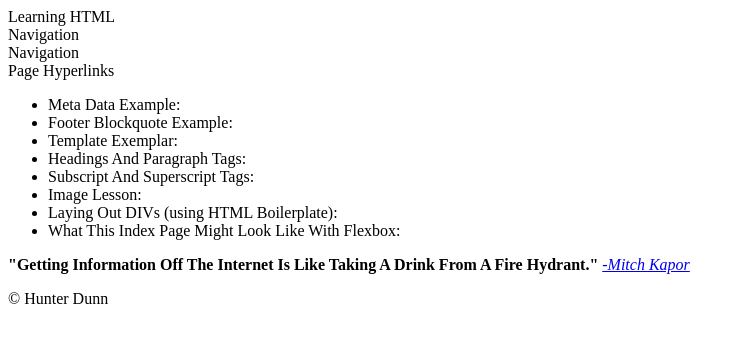
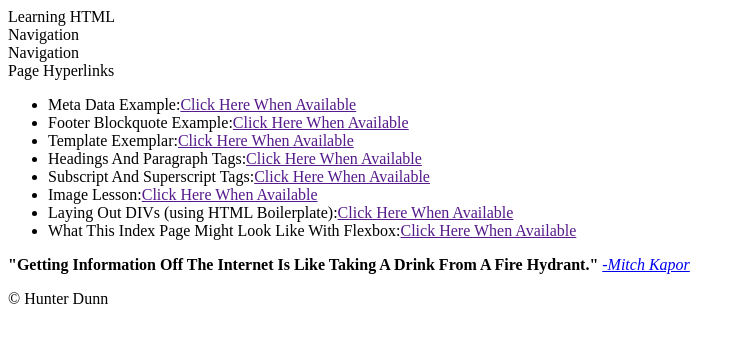
Before and after one commit to cheeta2007/HTML-LEARNING, a plain HTML site: page index.html in a window 1280 px wide. Shown: the whole page, without its empty margins (0-742 px from the left). Drawn offline with Linux system fonts and the light colour scheme.

Commit message:
Update index.html

```diff
--- a/index.html
+++ b/index.html
@@ -31,14 +31,14 @@
             <Header>Navigation</Header>
             <section>Page Hyperlinks
                 <ul>
-                    <li>Meta Data Example:<a href=""Target="_Blank"></a>
-                    <li>Footer Blockquote Example:
-                    <li>Template Exemplar:
-                    <li>Headings And Paragraph Tags:
-                    <li>Subscript And Superscript Tags:
-                    <li>Image Lesson:
-                    <li>Laying Out DIVs (using HTML Boilerplate):
-                    <li>What This Index Page Might Look Like With Flexbox:
+                    <li>Meta Data Example:<a href=""Target="_Blank">Click Here When Available</a>
+                    <li>Footer Blockquote Example:<a href=""Target="_Blank">Click Here When Available</a>
+                    <li>Template Exemplar:<a href=""Target="_Blank">Click Here When Available</a>
+                    <li>Headings And Paragraph Tags:<a href=""Target="_Blank">Click Here When Available</a>
+                    <li>Subscript And Superscript Tags:<a href=""Target="_Blank">Click Here When Available</a>
+                    <li>Image Lesson:<a href=""Target="_Blank">Click Here When Available</a>
+                    <li>Laying Out DIVs (using HTML Boilerplate):<a href=""Target="_Blank">Click Here When Available</a>
+                    <li>What This Index Page Might Look Like With Flexbox:<a href=""Target="_Blank">Click Here When Available</a>
                 </ul>
             </section>
         </nav>
```
